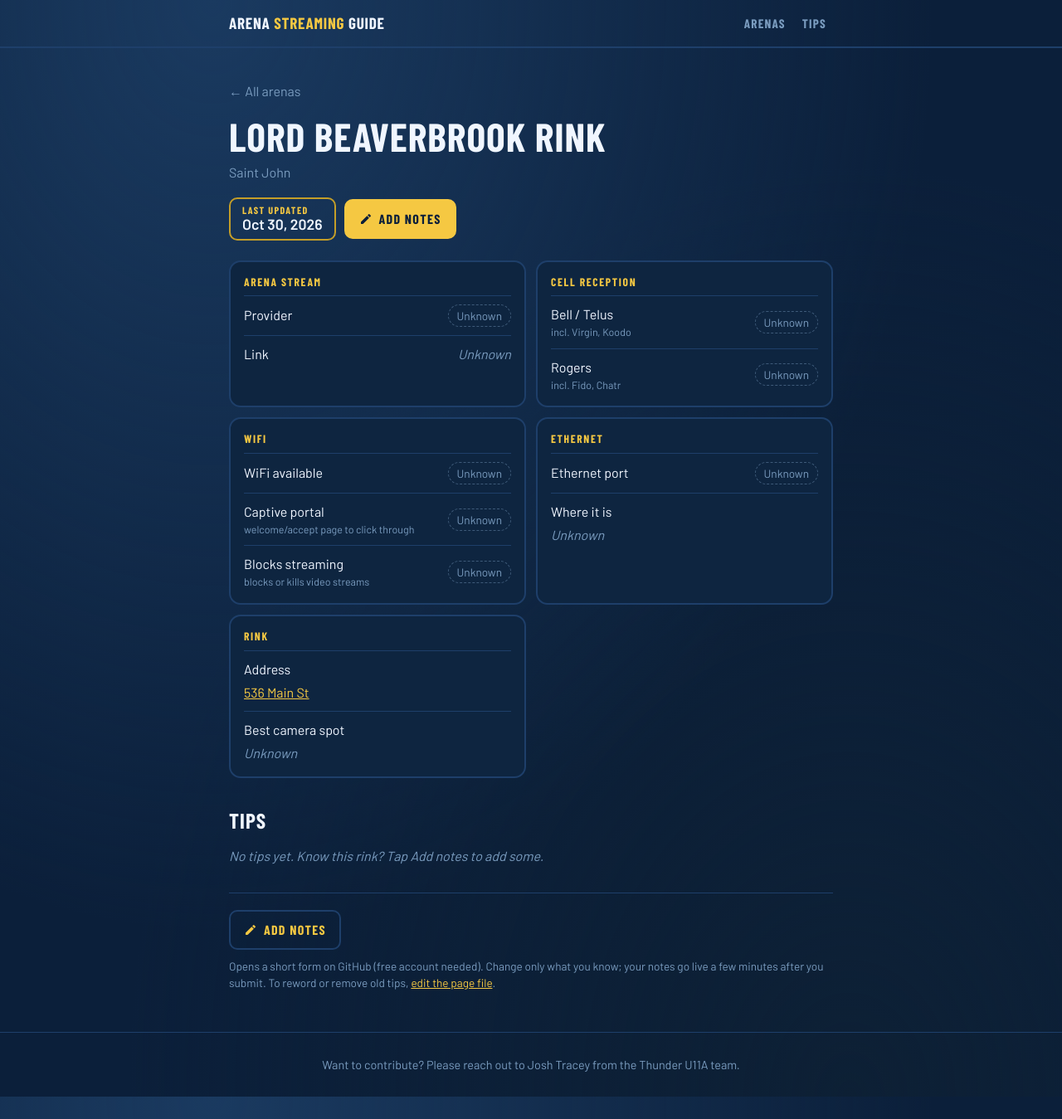
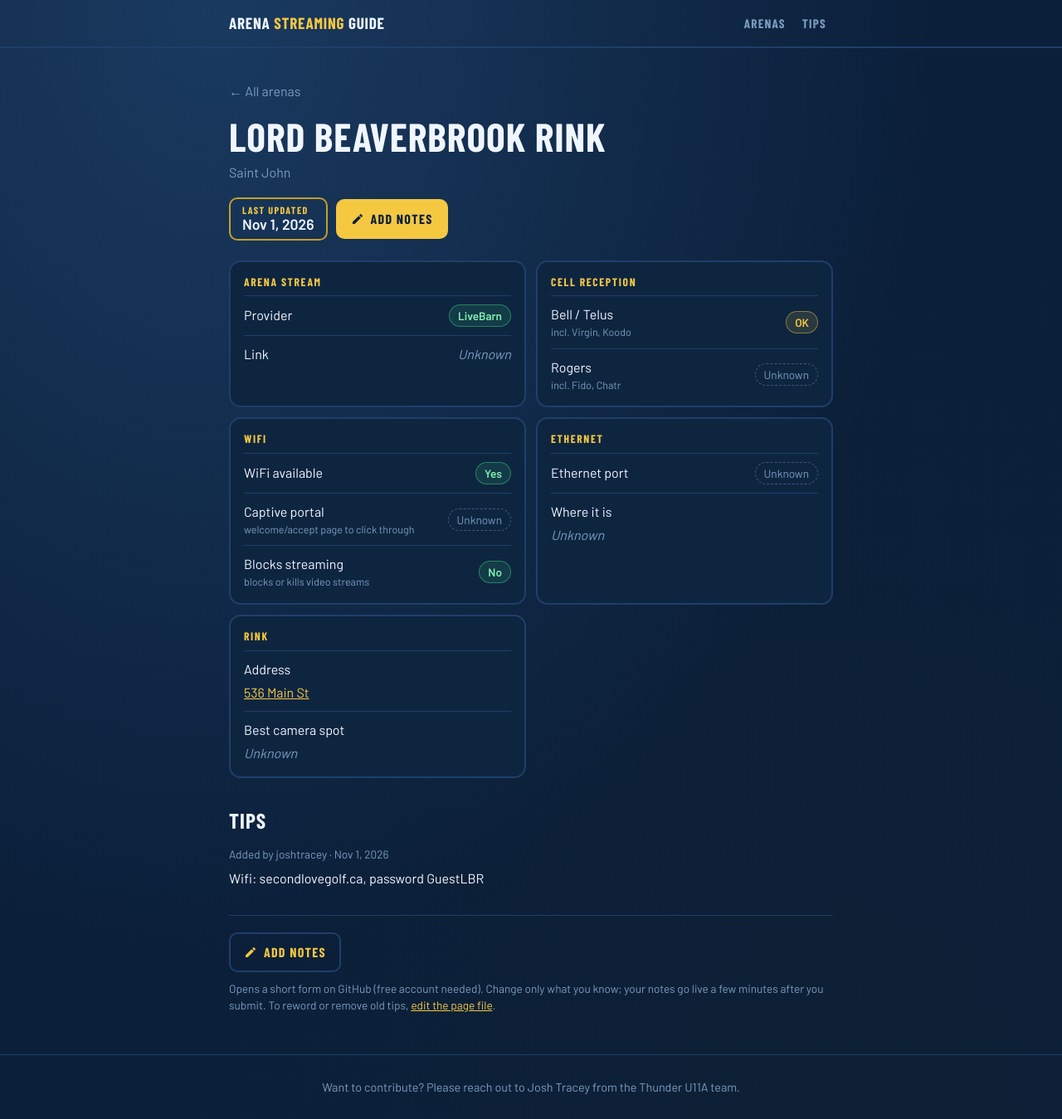
Before and after one commit to joshtracey/traceyfamily, a Jekyll site: the page built from arenas/_rinks/lord-beaverbrook-rink-saint-john.md, in a window 1280 px wide. Shown: the whole page at 83% size. Built offline with Jekyll 4.4.1, drawn with Linux system fonts in a browser that asks for light colours; some web fonts are replaced.

Commit message:
Update Lord Beaverbrook Rink from #3
Co-authored-by: joshtracey <271859502+joshtracey@users.noreply.github.com>

```diff
--- a/arenas/_rinks/lord-beaverbrook-rink-saint-john.md
+++ b/arenas/_rinks/lord-beaverbrook-rink-saint-john.md
@@ -12,15 +12,20 @@
 name: Lord Beaverbrook Rink
 city: Saint John
 address: 536 Main St
-arena_stream: Unknown
+arena_stream: LiveBarn
 arena_stream_link:
-cell_bell_telus: Unknown
+cell_bell_telus: OK
 cell_rogers: Unknown
-wifi: Unknown
+wifi: Yes
 captive_portal: Unknown
-blocks_streaming: Unknown
+blocks_streaming: No
 ethernet: Unknown
 ethernet_location:
 best_camera_spot:
-last_updated: 2026-10-30
+last_updated: 2026-11-01
 ---
+
+Added by joshtracey · Nov 1, 2026
+{: .tip-by}
+
+Wifi: secondlovegolf.ca, password GuestLBR
```
